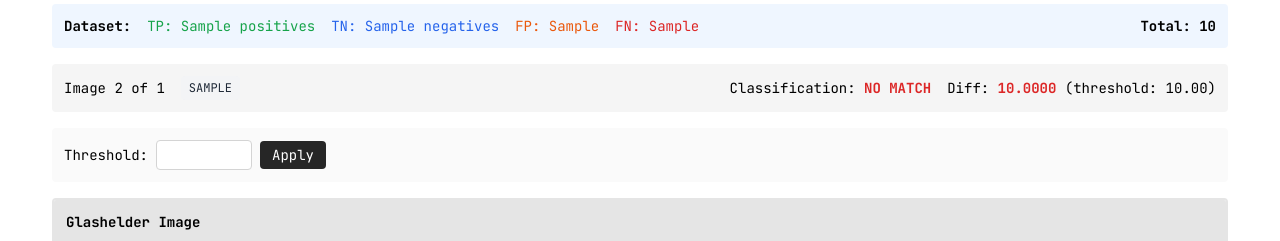
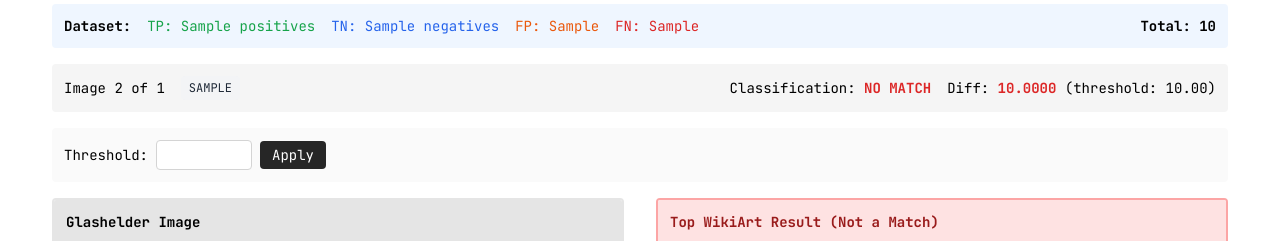
Before and after one commit to GhentCDH/glashelder, a Python web app: template image-matching/templates/labeler.html in a window 1280 px wide. Shown: the part 160-401 px from the top of the page. Run offline with Jinja, Linux system fonts and the light colour scheme; the template is opened without the code that fills it: most values are stand-ins (such as "Sample title", 1, 10 or a date in 2020); some libraries are stand-ins or nearby versions.

Commit message:
feat(image-matching): show negatives

```diff
--- a/image-matching/templates/content.html
+++ b/image-matching/templates/content.html
@@ -66,9 +66,7 @@
   </form>
 </div>
 
-<div
-  class="grid {% if is_match %}grid-cols-2{% else %}grid-cols-1{% endif %} gap-8 mb-8"
->
+<div class="grid grid-cols-2 gap-8 mb-8">
   <div class="border-2 border-neutral-200 rounded overflow-hidden">
     <h2 class="p-3 bg-neutral-200 text-sm font-bold">Glashelder Image</h2>
     <img
@@ -79,19 +77,21 @@
     <div class="p-3 text-xs break-all bg-neutral-50">{{ glashelder_path }}</div>
   </div>
 
-  {% if is_match %}
-  <div class="border-2 border-neutral-200 rounded overflow-hidden">
-    <h2 class="p-3 bg-green-100 text-sm font-bold text-green-800">
+  <div class="border-2 {% if is_match %}border-green-300{% else %}border-red-300{% endif %} rounded overflow-hidden">
+    <h2 class="p-3 text-sm font-bold {% if is_match %}bg-green-100 text-green-800{% else %}bg-red-100 text-red-800{% endif %}">
+      {% if is_match %}
       WikiArt Match
+      {% else %}
+      Top WikiArt Result (Not a Match)
+      {% endif %}
     </h2>
     <img
       src="/wikiart-image/{{ top_match_index }}"
-      alt="WikiArt match"
-      class="w-full h-[500px] object-contain bg-neutral-50"
+      alt="WikiArt top result"
+      class="w-full h-[500px] object-contain bg-neutral-50 {% if not is_match %}opacity-75{% endif %}"
     />
     <div class="p-3 text-xs break-all bg-neutral-50">{{ wikiart_path }}</div>
   </div>
-  {% endif %}
 </div>
 
 {% if classifier_type == 'ml' and features %}
```
Also changed, not shown: image-matching/src/image_matching/cli.py (+2 -6 lines).
